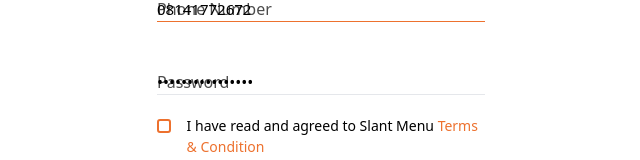
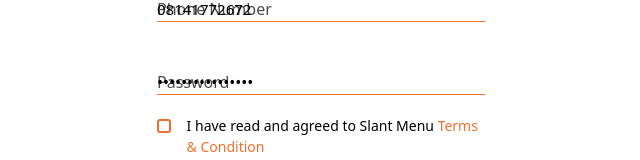
Before and after one commit to kelvinjones1234/slant, a React (Vite) app: page /register in a window 1280 px wide. Shown: the part 251-411 px from the top of the page, without its empty margins (319-959 px from the left). Built offline with nearby package versions, Linux system fonts and the light colour scheme.

Commit message:
updated registeration page

```diff
--- a/src/pages/RegisterPage.jsx
+++ b/src/pages/RegisterPage.jsx
@@ -26,10 +26,10 @@ const RegisterPage = () => {
             />
             <span className="absolute left-0 opacity-70">Phone Number</span>
           </div>
-          <div className="relative mt-[3rem]">
+          <div className="relative mt-[3rem] border-b-[1px] border-primary">
             <input
               type="password"
-              className="outline-none border-b-[1px] w-[328px]"
+              className="outline-none w-[328px]"
               value="Adelaja Benjamin"
             />
             <span className="absolute left-0 opacity-70">Password</span>
```
